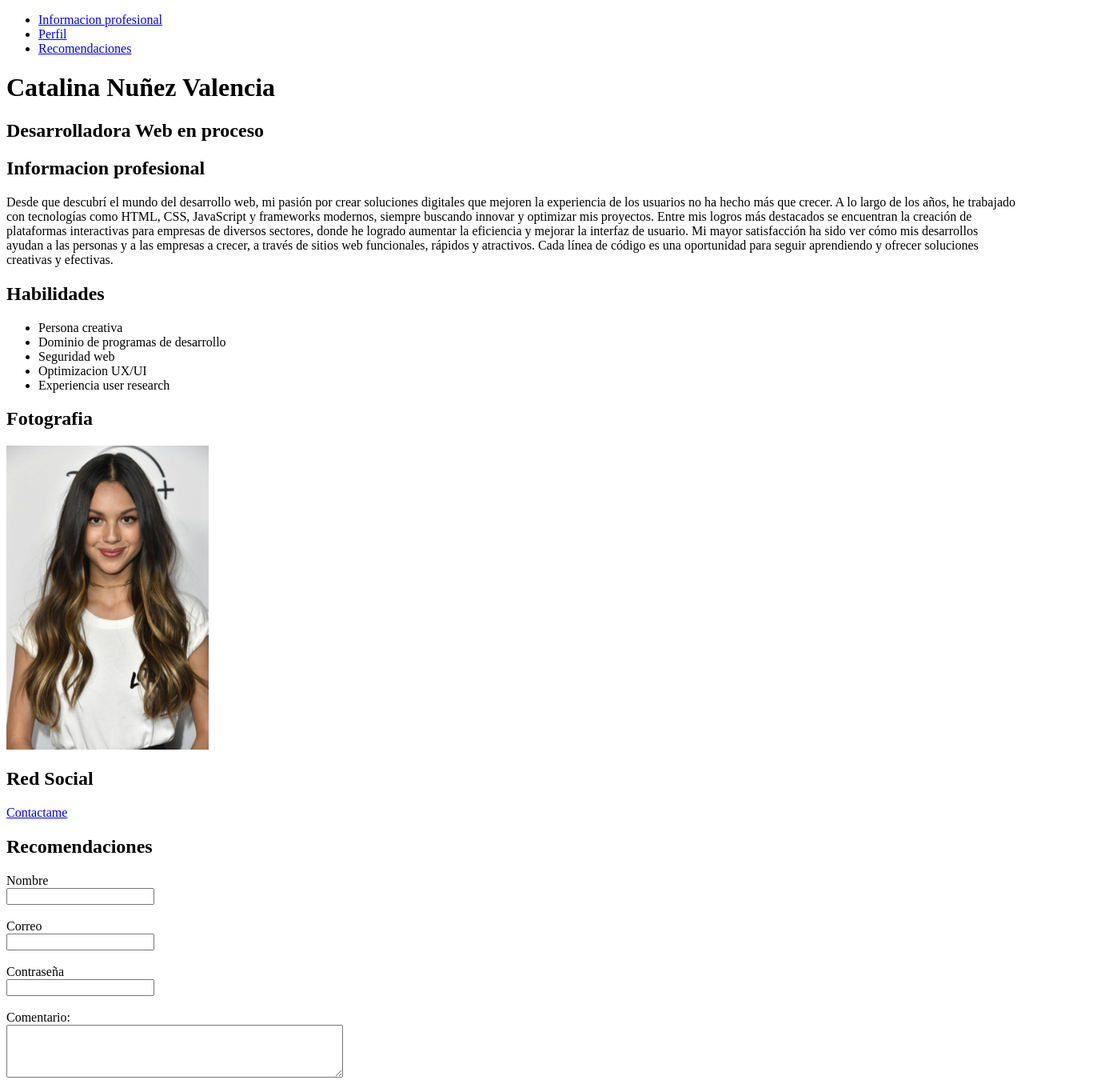
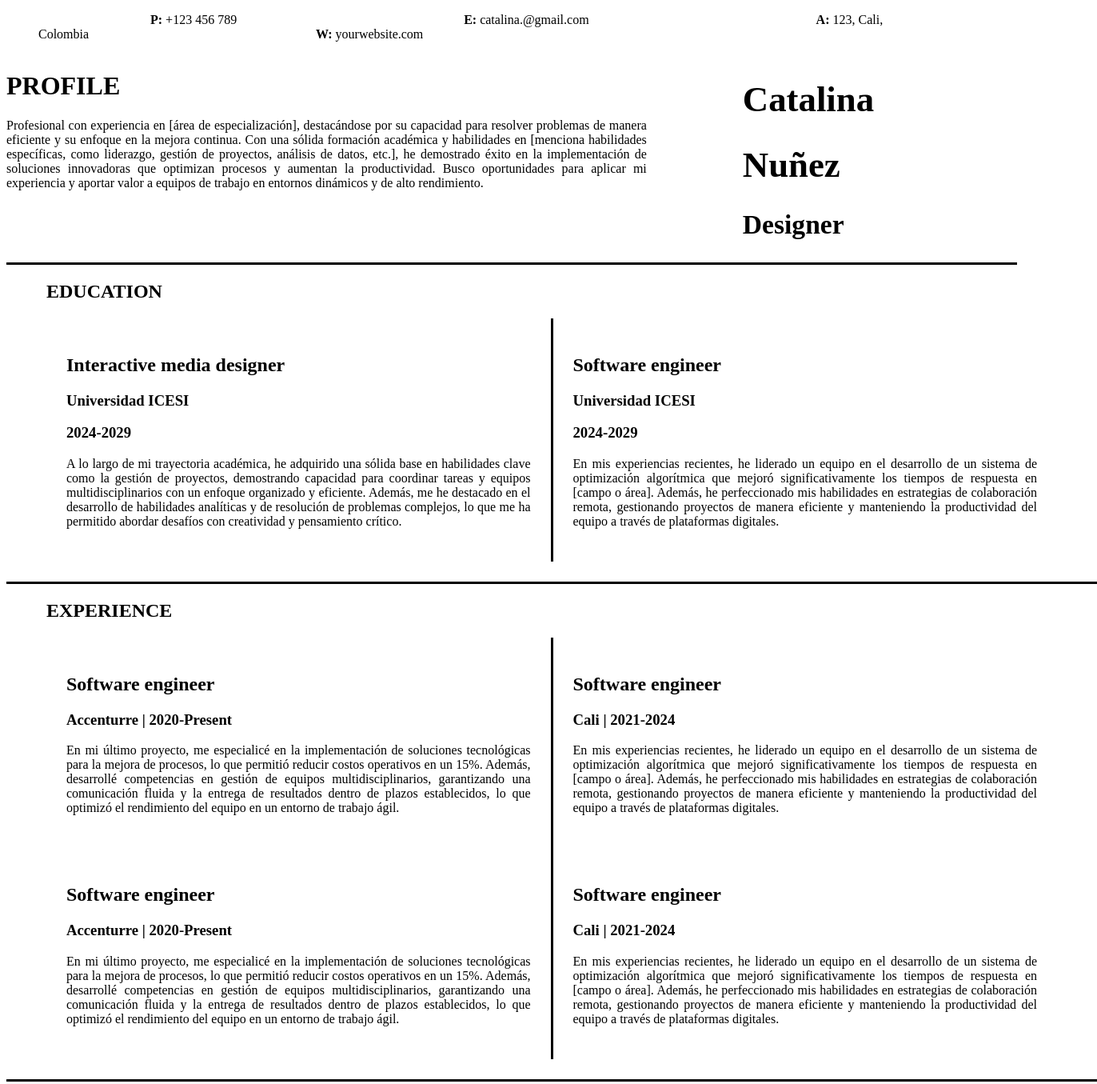
Before and after one commit to Catanv01/Laboratorio2, a plain HTML site: page index.html in a window 1280 px wide. Shown: the top 1355 px of the page at 80% size, 1372 px wide, since content can reach past the window. Drawn offline with Linux system fonts and the light colour scheme.

Commit message:
Se aplica css a la hoja de vida

```diff
--- a/index.html
+++ b/index.html
@@ -2,25 +2,94 @@
 <html>
 <head>
 <title>Hoja de vida</title>
+<link rel="stylesheet" href="style.css">
 </head>
 <body>
     <header>
-        <nav>
             <ul>
-                <li>
-                    <a href="#Info">Informacion profesional</a>
-                </li>
-                <li>
-                    <a href="#Perfil">Perfil</a>
-                </li>
-                <li>
-                    <a href="#Recomendaciones">Recomendaciones</a>
-                </li>
+                <li><strong>P:</strong>  +123 456 789</li>
+                <li><strong>E:</strong>  catalina.@gmail.com</li>
+                <li><strong>A:</strong>  123, Cali, Colombia</li>
+                <li><strong>W:</strong>  yourwebsite.com</li>
             </ul>
-        </nav>
-        <h1>Catalina Nuñez Valencia</h1>
-        <h2>Desarrolladora Web en proceso</h2>
+
+            <div class="Inicio">
+         <div id="Izq">
+        <h1>PROFILE</h1>
+        <p>Profesional con experiencia en [área de especialización], destacándose por su capacidad para resolver problemas de manera eficiente y su enfoque en la mejora continua.
+             Con una sólida formación académica y habilidades en [menciona habilidades específicas, como liderazgo, gestión de proyectos, análisis de datos, etc.], he demostrado
+              éxito en la implementación de soluciones innovadoras que optimizan procesos y aumentan la productividad. Busco oportunidades para aplicar mi experiencia y aportar
+               valor a equipos de trabajo en entornos dinámicos y de alto rendimiento.</p>
+            </div>
+            <div id="Der">
+                <h1>Catalina</h1>
+                <h1>Nuñez</h1>
+                <h2>Designer</h2>
+            </div>
+        </div>
     </header>
+
+    <section>
+        <div class="education">
+        <h1>EDUCATION</h1>
+        <div class="contenedor">
+        <div class="elemento">
+            <h2>Interactive media designer</h2>
+            <h3>Universidad ICESI</h3>
+            <h3>2024-2029</h3>
+            <p>A lo largo de mi trayectoria académica, he adquirido una sólida base en habilidades clave como la gestión de proyectos, demostrando capacidad para coordinar tareas
+                 y equipos multidisciplinarios con un enfoque organizado y eficiente. Además, me he destacado en el desarrollo de habilidades analíticas y de resolución de problemas
+                  complejos, lo que me ha permitido abordar desafíos con creatividad y pensamiento crítico.</p>
+                </div>
+                <div class="elemento borde">
+            <h2>Software engineer</h2>
+            <h3>Universidad ICESI</h3>
+            <h3>2024-2029</h3>
+            <p>En mis experiencias recientes, he liderado un equipo en el desarrollo de un sistema de optimización algorítmica que mejoró significativamente los tiempos de
+                 respuesta en [campo o área]. Además, he perfeccionado mis habilidades en estrategias de colaboración remota, gestionando proyectos de manera eficiente y
+                  manteniendo la productividad del equipo a través de plataformas digitales.</p>
+        </div>
+    </div>
+</div>
+    </section>
+
+    <section>
+        <div class="education">
+        <h1>EXPERIENCE</h1>
+        <div class="contenedor">
+        <div class="elemento">
+            <h2>Software engineer</h2>
+            <h3>Accenturre | 2020-Present</h3>
+            <p>En mi último proyecto, me especialicé en la implementación de soluciones tecnológicas para la mejora de procesos, lo que permitió reducir costos operativos en un 15%.
+                 Además, desarrollé competencias en gestión de equipos multidisciplinarios, garantizando una comunicación fluida y la entrega de resultados dentro de plazos
+                  establecidos, lo que optimizó el rendimiento del equipo en un entorno de trabajo ágil.</p>
+                </div>
+                <div class="elemento borde">
+            <h2>Software engineer</h2>
+            <h3>Cali | 2021-2024</h3>
+            <p>En mis experiencias recientes, he liderado un equipo en el desarrollo de un sistema de optimización algorítmica que mejoró significativamente los tiempos de
+                 respuesta en [campo o área]. Además, he perfeccionado mis habilidades en estrategias de colaboración remota, gestionando proyectos de manera eficiente y
+                  manteniendo la productividad del equipo a través de plataformas digitales.</p>
+        </div>
+    </div>
+    <div class="contenedor">
+        <div class="elemento">
+            <h2>Software engineer</h2>
+            <h3>Accenturre | 2020-Present</h3>
+            <p>En mi último proyecto, me especialicé en la implementación de soluciones tecnológicas para la mejora de procesos, lo que permitió reducir costos operativos en un 15%.
+                 Además, desarrollé competencias en gestión de equipos multidisciplinarios, garantizando una comunicación fluida y la entrega de resultados dentro de plazos
+                  establecidos, lo que optimizó el rendimiento del equipo en un entorno de trabajo ágil.</p>
+                </div>
+                <div class="elemento borde">
+            <h2>Software engineer</h2>
+            <h3>Cali | 2021-2024</h3>
+            <p>En mis experiencias recientes, he liderado un equipo en el desarrollo de un sistema de optimización algorítmica que mejoró significativamente los tiempos de
+                 respuesta en [campo o área]. Además, he perfeccionado mis habilidades en estrategias de colaboración remota, gestionando proyectos de manera eficiente y
+                  manteniendo la productividad del equipo a través de plataformas digitales.</p>
+        </div>
+    </div>
+</div>
+    </section>
 
     <main>
         <section id="Info">
--- /dev/null
+++ b/style.css
@@ -0,0 +1,36 @@
+ul li{
+    display: inline;
+    margin: 0 140px;
+}
+.Inicio{
+    display: flex;
+    border-bottom: 3px solid black;
+}
+#Izq{
+    width: 70%;
+    text-align: justify;
+}
+#Der{
+    padding-left: 120px;
+    width: 30%;
+    font-size: 140%;
+}
+.education{
+    background-color: white;
+    width: 100%;
+    padding-left: 50px;
+    padding-right: 50px;
+    border-bottom: 3px solid black;
+    padding-bottom: 25px;
+}
+.elemento{
+    padding: 25px;
+    width: 50%;
+    text-align: justify;
+}
+.contenedor{
+    display: flex;
+}
+.borde{
+    border-left: 3px solid black;
+}
```
